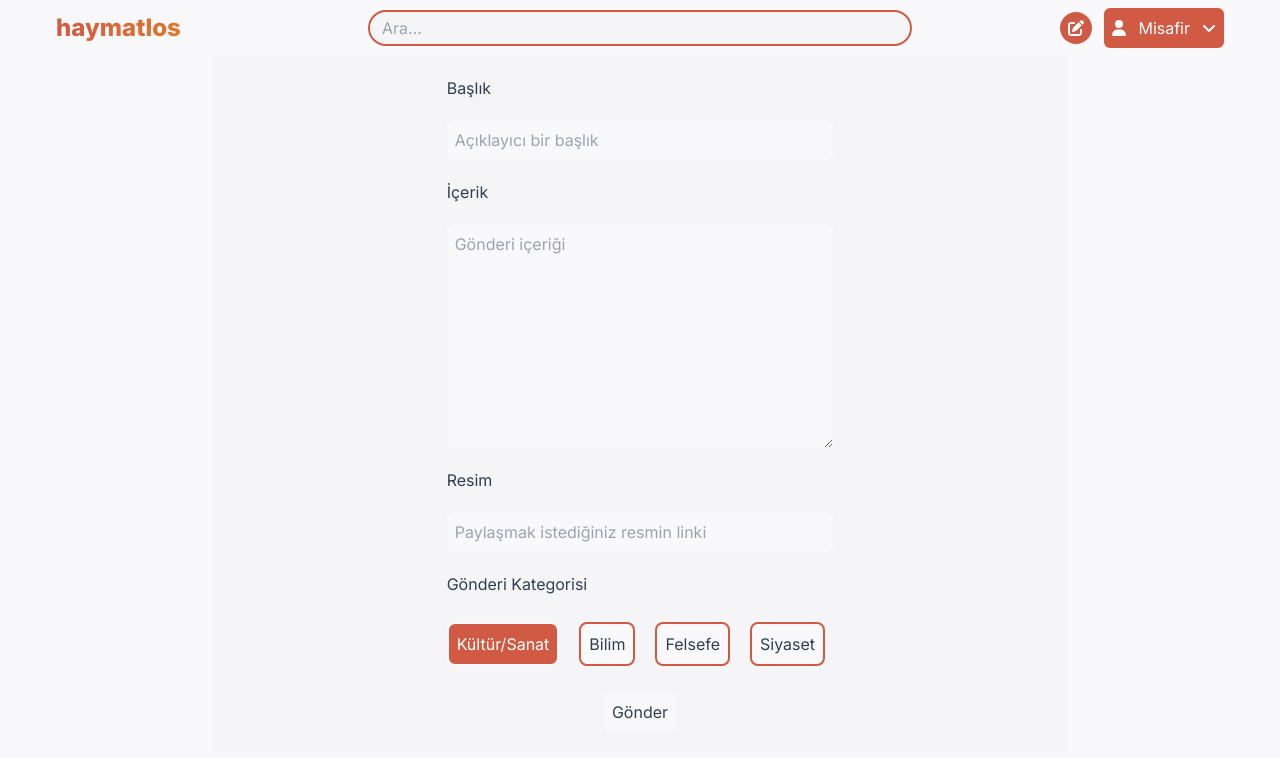
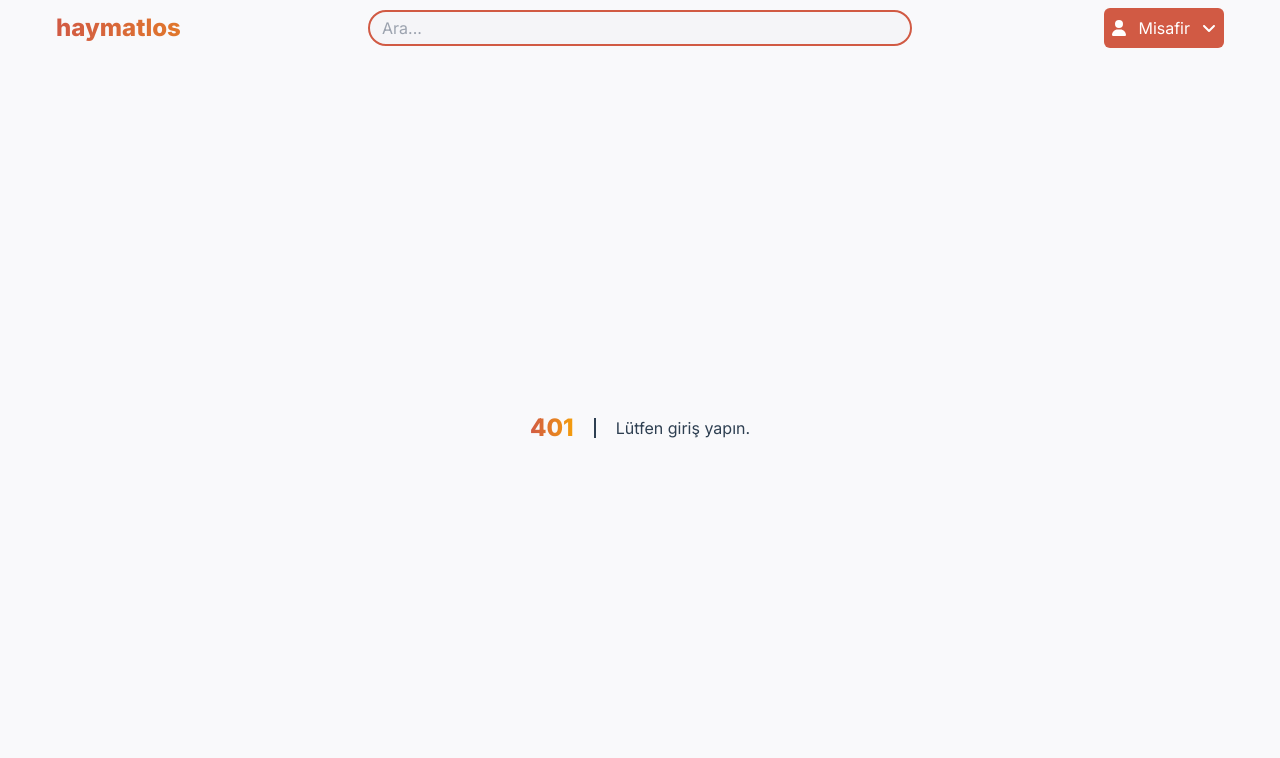
Before and after one commit to mufurkand/haymatlos-frontend, a Next.js app: page /post in a window 1280 px wide. Shown: the top 758 px of the page. Built offline with nearby package versions, Linux system fonts and the light colour scheme.

Commit message:
Implement an auth check for post page

```diff
--- a/app/log-in/page.js
+++ b/app/log-in/page.js
@@ -1,5 +1,3 @@
-"use client";
-
 import LogInForm from "@/components/LogInForm";
 
 const Page = () => {
--- a/app/post/page.js
+++ b/app/post/page.js
@@ -1,8 +1,14 @@
+// client component might be a bad idea for the page file
+// lower the useUserContext?
 "use client";
 
 import CreatePostForm from "@/components/CreatePostForm";
+import { useUserContext } from "@/contexts/UserContext";
+import UnauthorizedPage from "@/components/utils/UnauthorizedPage";
 
 const Page = () => {
+  const { user } = useUserContext();
+  if (!user) return <UnauthorizedPage />;
   return <CreatePostForm />;
 };
 
--- a/app/sign-up/page.js
+++ b/app/sign-up/page.js
@@ -1,5 +1,3 @@
-"use client";
-
 import SignUpForm from "@/components/SignUpForm";
 
 const Page = () => {
--- a/components/CreatePostForm.jsx
+++ b/components/CreatePostForm.jsx
@@ -1,3 +1,5 @@
+"use client";
+
 import Input from "@/components/utils/Input";
 import TextArea from "@/components/utils/TextArea";
 import { useState } from "react";
--- a/components/LogInForm.jsx
+++ b/components/LogInForm.jsx
@@ -1,3 +1,5 @@
+"use client";
+
 import { useState } from "react";
 
 import Input from "@/components/utils/Input";
--- a/components/Navbar.jsx
+++ b/components/Navbar.jsx
@@ -1,10 +1,14 @@
+"use client";
+
 import Searchbar from "./Searchbar";
 import UserSection from "./UserSection";
 import Link from "next/link";
 import { FontAwesomeIcon } from "@fortawesome/react-fontawesome";
 import { faPenToSquare } from "@fortawesome/free-solid-svg-icons";
+import { useUserContext } from "@/contexts/UserContext";
 
 const Navbar = () => {
+  const { user } = useUserContext();
   return (
     <div className="fixed left-0 top-0 flex w-full flex-col">
       <div className="flex h-14 w-auto items-center justify-between gap-5 bg-foreground px-5 text-text dark:bg-darkForeground dark:text-darkText sm:px-14">
@@ -20,12 +24,16 @@ const Navbar = () => {
           <Searchbar className="sm:flex-auto sm:basis-2/4" />
         </div>
         <div className="relative flex items-center justify-end gap-3 sm:basis-1/4">
+          {user === null ? (
+            ""
+          ) : (
             <Link href="/post" className="flex items-center">
               <FontAwesomeIcon
                 className="rounded-full bg-accentRed p-2 text-white"
                 icon={faPenToSquare}
               />
             </Link>
+          )}
           <UserSection />
         </div>
       </div>
--- a/components/SignUpForm.jsx
+++ b/components/SignUpForm.jsx
@@ -1,3 +1,5 @@
+"use client";
+
 import { useState } from "react";
 
 import Input from "@/components/utils/Input";
--- a/components/UserSection.jsx
+++ b/components/UserSection.jsx
@@ -13,7 +13,7 @@ import { useUserContext } from "@/contexts/UserContext";
 const UserSection = () => {
   const [toggleDropdown, setToggleDropdown] = useState(false);
   const dropdownRef = useRef(null);
-  const { user } = useUserContext();
+  const { user, setUser } = useUserContext();
 
   // close the dropdown menu when clicked outside or on scroll
   useEffect(() => {
@@ -36,6 +36,12 @@ const UserSection = () => {
     };
   }, []);
 
+  const logOut = () => {
+    setUser(null);
+    setToggleDropdown(false);
+    // TODO: handle localStorage
+  };
+
   return (
     <div
       ref={dropdownRef}
@@ -55,13 +61,25 @@ const UserSection = () => {
       </button>
       {toggleDropdown && (
         <div className="absolute left-0 top-10 flex w-full flex-col items-center gap-3 rounded-b-md bg-accentRed p-2">
-          <Link href="/sign-up" onClick={() => setToggleDropdown((td) => !td)}>
-            Kayıt Ol
-          </Link>
-          <Link href="/log-in" onClick={() => setToggleDropdown((td) => !td)}>
-            Giriş Yap
-          </Link>
-          <hr className="h-px w-full border-white" />
+          {user === null ? (
+            <>
+              <Link
+                href="/sign-up"
+                onClick={() => setToggleDropdown((td) => !td)}
+              >
+                Kayıt Ol
+              </Link>
+              <Link
+                href="/log-in"
+                onClick={() => setToggleDropdown((td) => !td)}
+              >
+                Giriş Yap
+              </Link>
+              <hr className="h-px w-full border-white" />
+            </>
+          ) : (
+            <button onClick={() => logOut()}>Çıkış Yap</button>
+          )}
           <Link href="/about" onClick={() => setToggleDropdown((td) => !td)}>
             Hakkımızda
           </Link>
--- /dev/null
+++ b/components/utils/UnauthorizedPage.jsx
@@ -0,0 +1,13 @@
+const UnauthorizedPage = () => {
+  return (
+    <div className="flex h-[calc(100vh-3.5rem)] items-center justify-center gap-5">
+      <span className="bg-gradient-to-r from-accentRed to-amber-500 bg-clip-text text-2xl font-extrabold text-transparent">
+        401
+      </span>
+      <div className="h-5 border-l-2 border-text dark:border-darkText"></div>
+      <span className="text-text dark:text-darkText">Lütfen giriş yapın.</span>
+    </div>
+  );
+};
+
+export default UnauthorizedPage;
```
Lines whose indentation alone changed are shown as unchanged.
